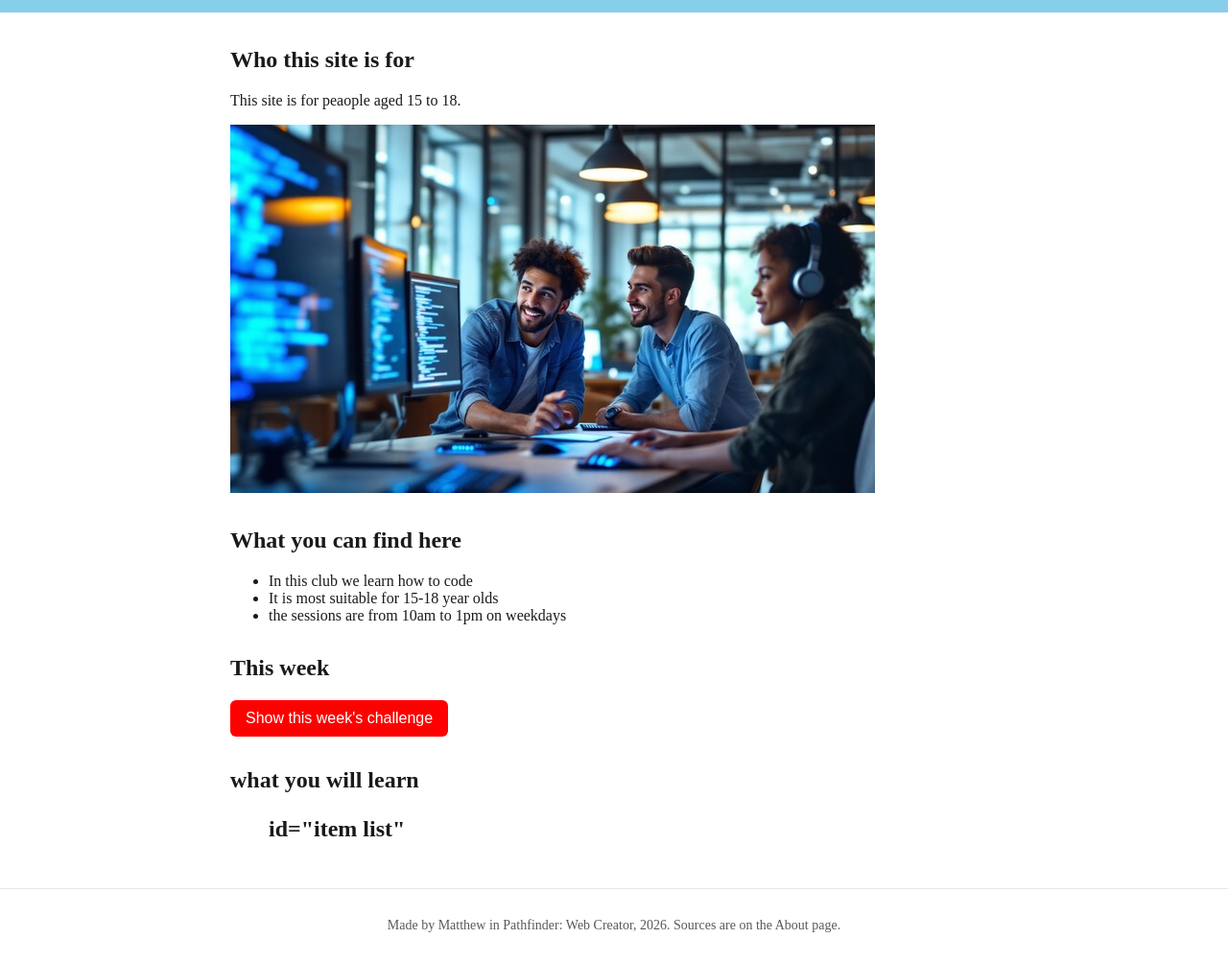
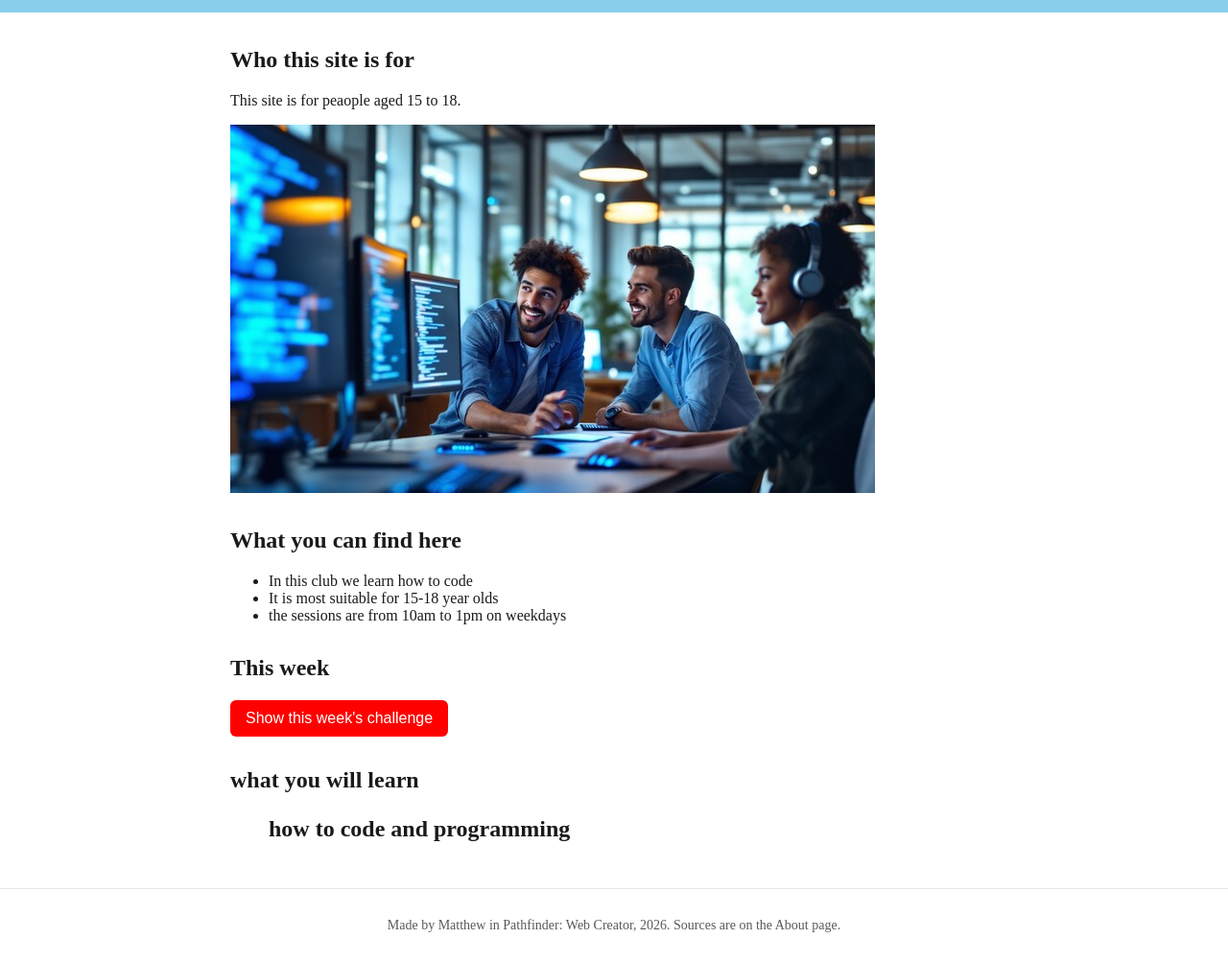
Before and after one commit to matthewkimani10-source/byte-club, a plain HTML site: page index.html in a window 1280 px wide. Shown: the part 94-1097 px from the top of the page at 96% size. Drawn offline with Linux system fonts and the light colour scheme.

Commit message:
change in index.html

```diff
--- a/index.html
+++ b/index.html
@@ -49,7 +49,7 @@
     </section>
     <section>
       <h2>what you will learn
-        <ul>id="item list"</ul>
+        <ul>how to code and programming</ul>
       </h2>
     </section>
   </main>
```
